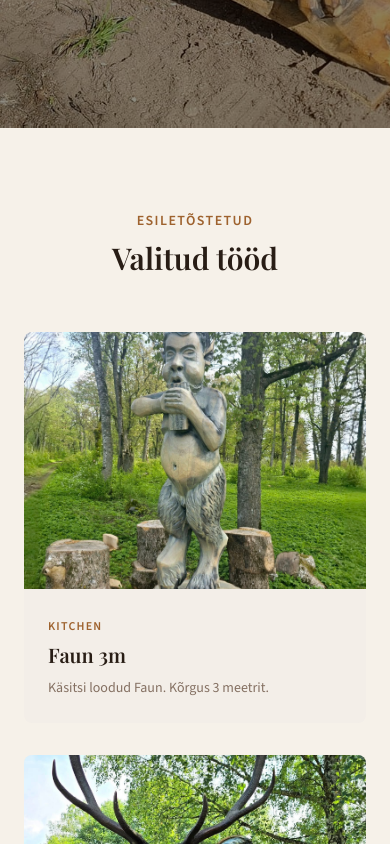
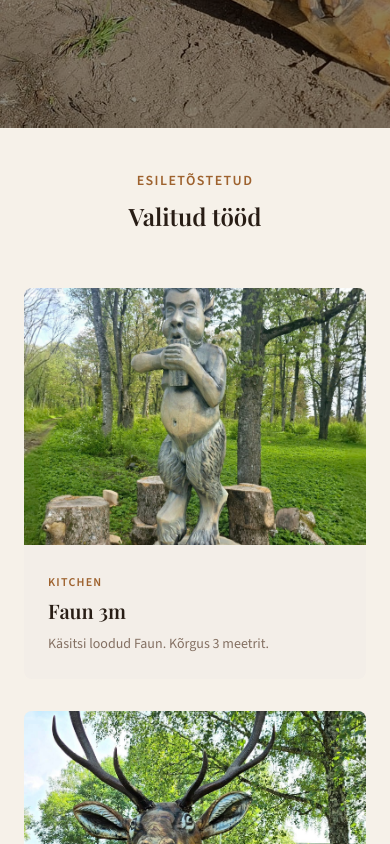
Before and after one commit to vickneee/puuskulpuurid, a React (Vite) app in the folder frontend/: page / in a window 390 px wide. Shown: the part 780-1624 px from the top of the page. Built offline with nearby package versions, Linux system fonts and the light colour scheme; no server answers; the database is empty.

Commit message:
Adjust section title size

```diff
--- a/frontend/src/index.css
+++ b/frontend/src/index.css
@@ -166,11 +166,12 @@
 
 @layer components {
   .section-padding {
-    @apply px-6 py-20 md:px-12 lg:px-20 xl:px-32;
+    /* Reduced vertical padding on small screens to avoid large gaps before sections (gallery/contact) */
+    @apply px-6 py-10 md:py-16 md:px-12 lg:px-20 xl:px-32;
   }
 
   .section-title {
-    @apply text-3xl md:text-4xl lg:text-5xl font-semibold text-foreground;
+    @apply text-2xl md:text-4xl lg:text-5xl font-semibold text-foreground;
     font-family: var(--font-display), serif;
   }
 
@@ -228,3 +229,11 @@
             );
   }
 }
+
+/* Ensure navigation and modal SVG icons are not visually dimmed or blurred by backdrop/filters
+   and that they receive pointer events. This targets SVGs inside the header/nav and fixed modals. */
+nav svg, .fixed svg {
+  filter: none !important;
+  opacity: 1 !important;
+  pointer-events: auto !important;
+}
```
